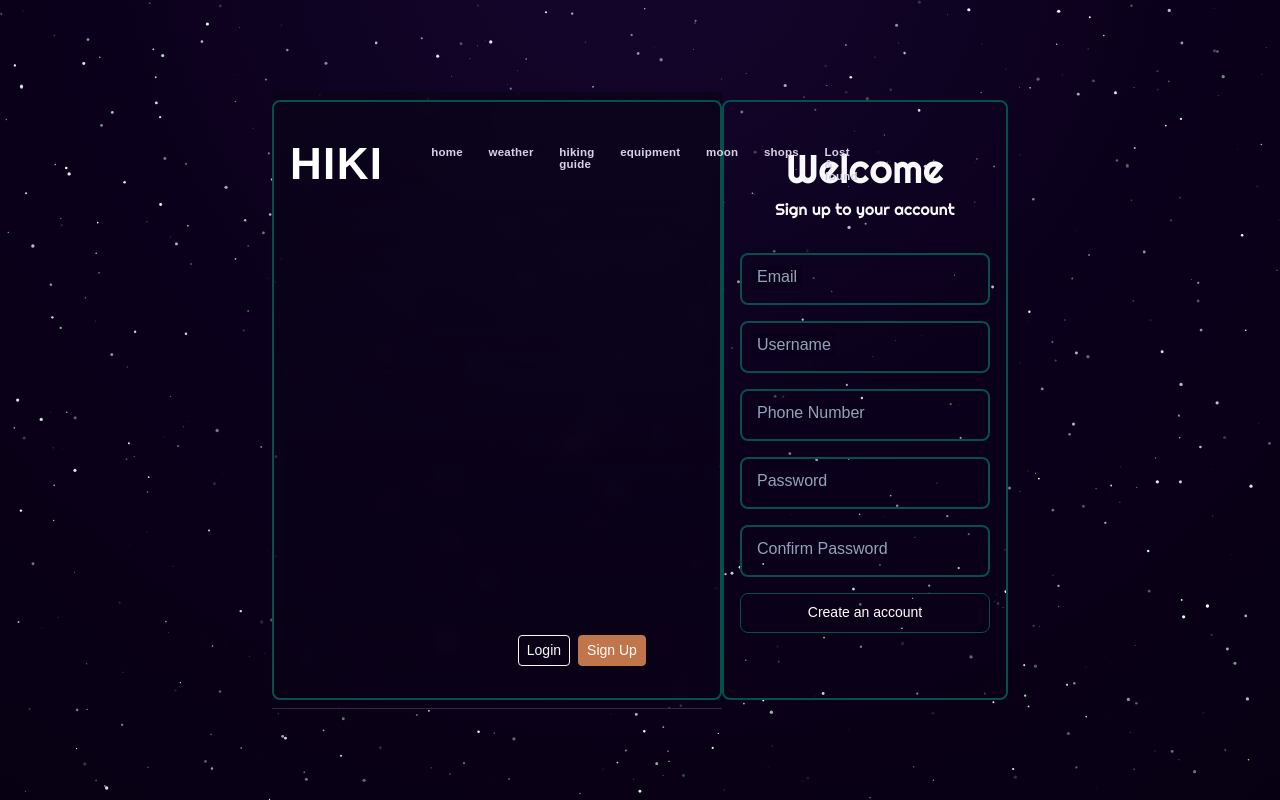
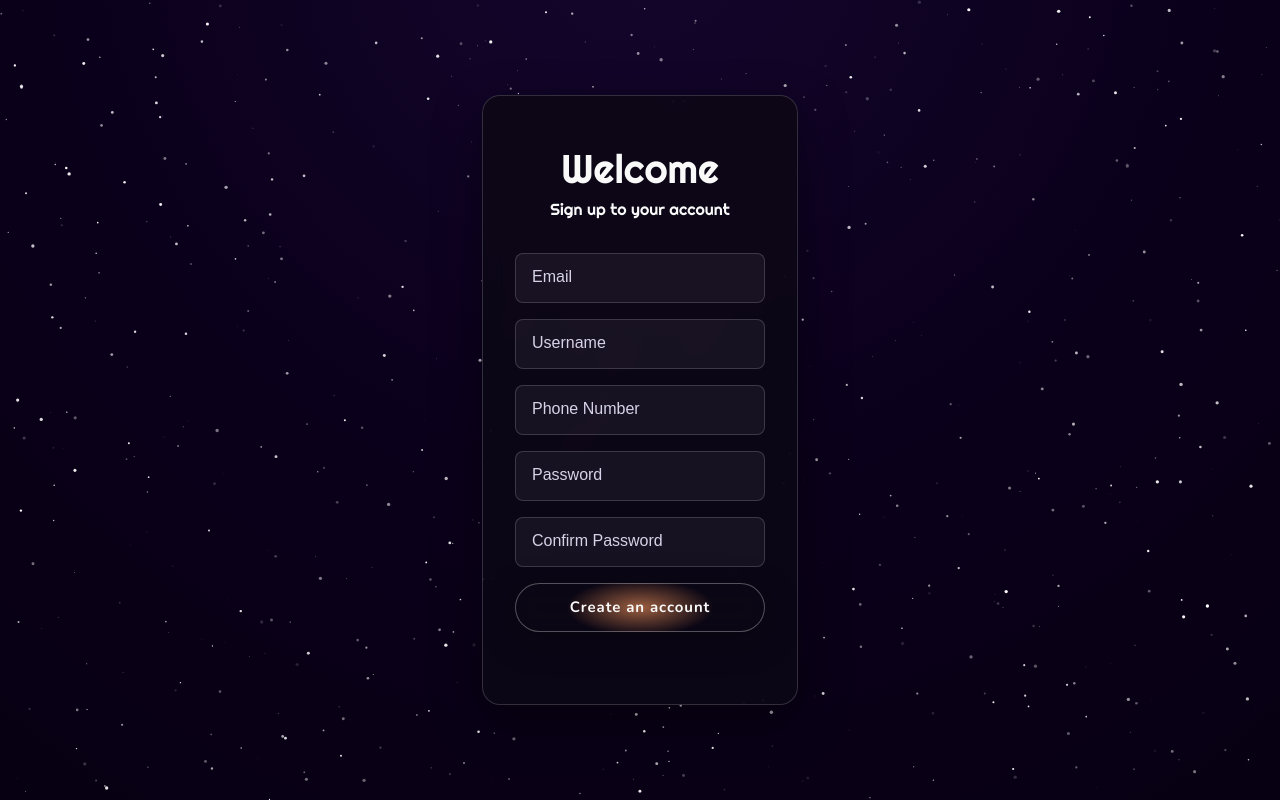
Before and after one commit to Adam-BH/projet-web-gl21-chabiba, a PHP site: page /pages/auth/signup.php in a window 1280 px wide. Run offline with PHP 8.4, Linux system fonts and the light colour scheme; some libraries are stand-ins or nearby versions.

Commit message:
feat: update auth and header button styling

```diff
--- a/css/pages/auth.css
+++ b/css/pages/auth.css
@@ -4,11 +4,11 @@
 }
 body{
     margin: 0;
-    height: 100vh;
+    min-height: 100vh;
     display:flex;
     justify-content: center;
     align-items: center;
-    font-family: sans-serif;
+    font-family: 'Rethink Sans', sans-serif;
 }
 .input-box{
     position: relative;
@@ -17,41 +17,52 @@
 input{
     width:100%;
     padding: 12px;
-    background-color: transparent;
-    border:2px solid var(--border-color);
+    background-color: rgba(255, 255, 255, 0.05);
+    border: 1px solid var(--surface-border);
     outline:none;
-    color: white;
+    color: var(--text-primary);
     font-size: 16px;
     border-radius: 8px;
     margin-bottom: 1rem;
+    transition: 0.3s ease;
+}
+input:focus {
+    border-color: var(--accent-cool);
+    background-color: rgba(0, 0, 0, 0.4);
+    box-shadow: 0 0 10px rgba(157, 231, 243, 0.2);
 }
 label{
     position: absolute;
     left:12px;
     top:12px;
-    color:#94a3b8;
+    color: var(--text-muted);
     pointer-events: none;
     transition: 0.3s;
-    background-color: #0b001b;
+    background-color: transparent;
     padding: 0 5px;
 }
 input:focus+label,input:valid+label{
-    top:-8px;
+    top:-10px;
+    left:10px;
     font-size: 12px;
-    background-color: transparent;
+    color: var(--accent-cool);
+    background-color: #0b001b; /* Matches page background to break line */
+    border-radius: 4px;
 }
 .container{
-    min-height: 75vh;
     display: flex;
     align-items: center;
     flex-direction: column;
     justify-content: center;
-    padding: 2rem 1rem;
-    background-color: transparent;
-    border: 2px solid var(--border-color);
-    border-radius: 8px;
+    padding: 3rem 2rem;
+    background: rgba(12, 8, 22, 0.85);
+    border: 1px solid var(--surface-border);
+    border-radius: 18px;
     width: 100%;
     max-width: 450px;
+    box-shadow: 0 18px 50px rgba(0, 0, 0, 0.4);
+    backdrop-filter: blur(12px);
+    -webkit-backdrop-filter: blur(12px);
 }
 @font-face {
     font-family: 'Righteous';
@@ -67,26 +78,45 @@
     margin: 0 0 2rem;
 }
 .btn-login {
-    width: 250px;
-    height: 40px;
-    background-color: transparent;
-    border: 0.5px solid var(--border-color);
-    border-radius: 8px;
-    font-size: 14px;
-    font-weight: 500;
+    width: 100%;
+    padding: 12px;
+    background: radial-gradient(ellipse 60% 120% at center, rgba(193, 117,75, 0.8) 0%,rgba(50,17,23,0) 50%,transparent 70%);
+    backdrop-filter: blur(10px);
+    -webkit-backdrop-filter: blur(10px);
+    border: 1px solid rgba(255, 255, 255, 0.3);
+    border-radius: 999px;
+    font-size: 15px;
+    font-weight: bold;
+    font-family: 'Nunito', sans-serif;
+    color: var(--text-primary);
     cursor: pointer;
-    transition: opacity 0.15s; }
+    letter-spacing: 0.06em;
+    transition: background-color 0.3s ease, transform 0.2s ease, box-shadow 0.2s ease;
+    box-shadow: 0 8px 34px rgba(0, 0, 0, 0.35);
+}
 .btn-login:hover {
-    background-color: #333;
+    background: radial-gradient(ellipse 40% 80% at center, rgba(193, 117,75, 0.8) 0%, transparent 70%);
+    transform: translateY(-2px) scale(1.03);
+    box-shadow:
+      0 0 10px rgb(162, 84, 23),
+      0 0 20px rgb(162, 84, 23),
+      0 0 40px rgb(162, 84, 23);
 }
 .signup-row {
     text-align: center;
     margin-top: 1.5rem;
     font-size: 14px;
+    color: var(--text-muted);
 }
 .signup-row a {
-    font-weight: 500;
+    font-weight: 600;
     text-decoration: none;
+    color: var(--accent-cool);
+    transition: color 0.2s ease, text-shadow 0.2s ease;
 }
-.signup-row a:hover { text-decoration: underline; }
+.signup-row a:hover {
+    text-decoration: none;
+    color: var(--text-primary);
+    text-shadow: 0 0 14px rgba(157, 231, 243, 0.45);
+}
 .error    { color: #dc2626; font-size: 0.82rem; margin-top: 3px; }
--- a/pages/auth/login.php
+++ b/pages/auth/login.php
@@ -2,6 +2,7 @@
 $pageTitle = 'HIKI - Login';
 $pageActive = '';
 $extraStyles = ['css/pages/auth.css'];
+$hideNavbar = true;
 include __DIR__ . '/../includes/header.php';
 ?>
 		<div class="container">
--- a/pages/auth/signup.php
+++ b/pages/auth/signup.php
@@ -2,6 +2,7 @@
 $pageTitle = 'HIKI - Sign Up';
 $pageActive = '';
 $extraStyles = ['css/pages/auth.css'];
+$hideNavbar = true;
 include __DIR__ . '/../includes/header.php';
 ?>
 		<div class="container">
--- a/pages/includes/header.php
+++ b/pages/includes/header.php
@@ -27,6 +27,7 @@
 </head>
 <body class="<?= htmlspecialchars($bodyClass ?? '') ?>">
     <canvas id="starCanvas" aria-hidden="true"></canvas>
+    <?php if (!isset($hideNavbar) || !$hideNavbar): ?>
     <nav class="navbar navbar-dark" role="navigation" aria-label="Main navigation">
         <div class="container d-flex align-items-center justify-content-between">
             <div class="d-flex align-items-center" style="gap: 2rem;">
@@ -42,12 +43,13 @@
             <div class="nav-auth ms-3 d-flex align-items-center">
                 <?php if (isset($_SESSION['is_logged']) && $_SESSION['is_logged'] === true): ?>
                     <span class="text-light me-3">Hi, <?= htmlspecialchars($_SESSION['user'] ?? 'User') ?></span>
-                    <a href="/projet-web-gl21-chabiba/pages/auth/logout.php" class="btn btn-outline-light btn-sm">Logout</a>
+                    <a href="/projet-web-gl21-chabiba/pages/auth/logout.php" class="nav-btn outline">Logout</a>
                 <?php else: ?>
-                    <a href="/projet-web-gl21-chabiba/pages/auth/login.php" class="btn btn-outline-light btn-sm me-2">Login</a>
-                    <a href="/projet-web-gl21-chabiba/pages/auth/signup.php" class="btn btn-primary btn-sm" style="background-color: var(--accent-warm); border-color: var(--accent-warm);">Sign Up</a>
+                    <a href="/projet-web-gl21-chabiba/pages/auth/login.php" class="nav-btn outline me-2">Login</a>
+                    <a href="/projet-web-gl21-chabiba/pages/auth/signup.php" class="nav-btn primary">Sign Up</a>
                 <?php endif; ?>
             </div>
         </div>
     </nav>
+    <?php endif; ?>
     <div class="page-shell">
```
Also changed, not shown: css/site-shell.css (+37 -0 lines).
